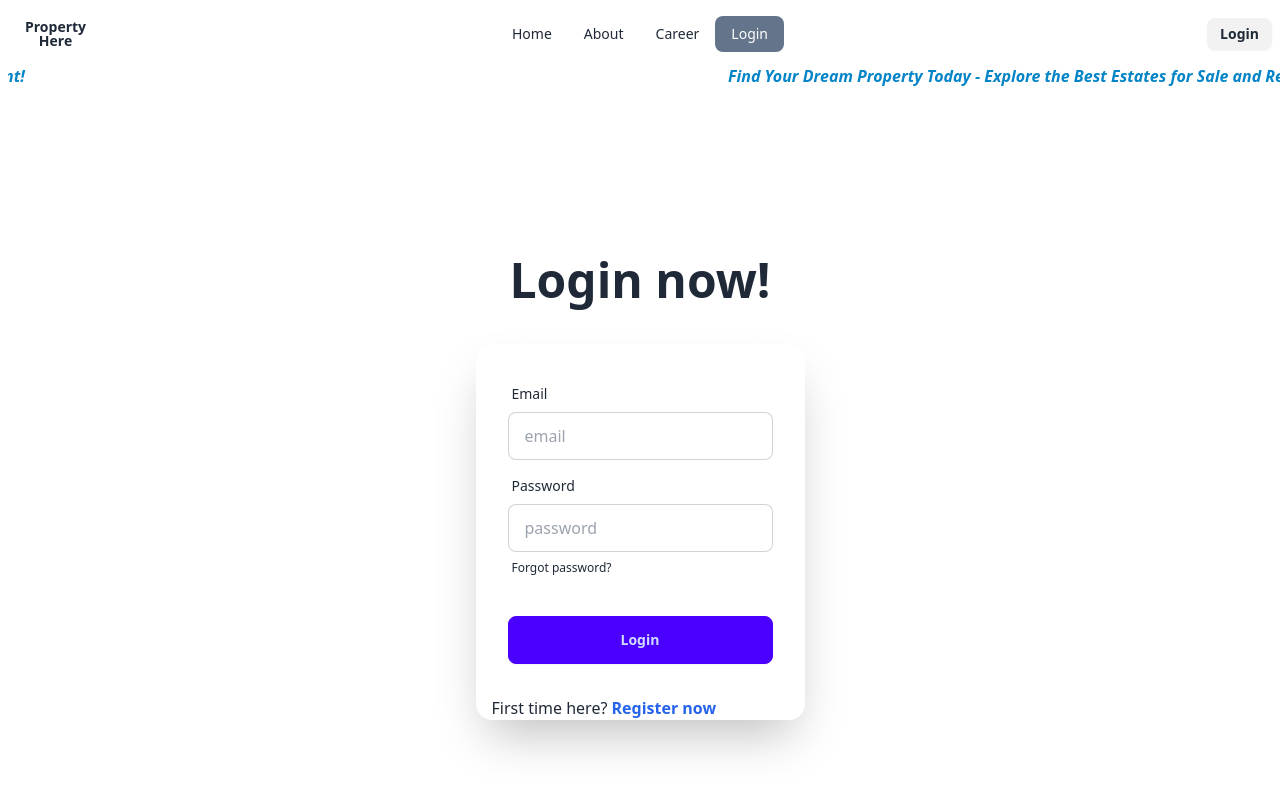
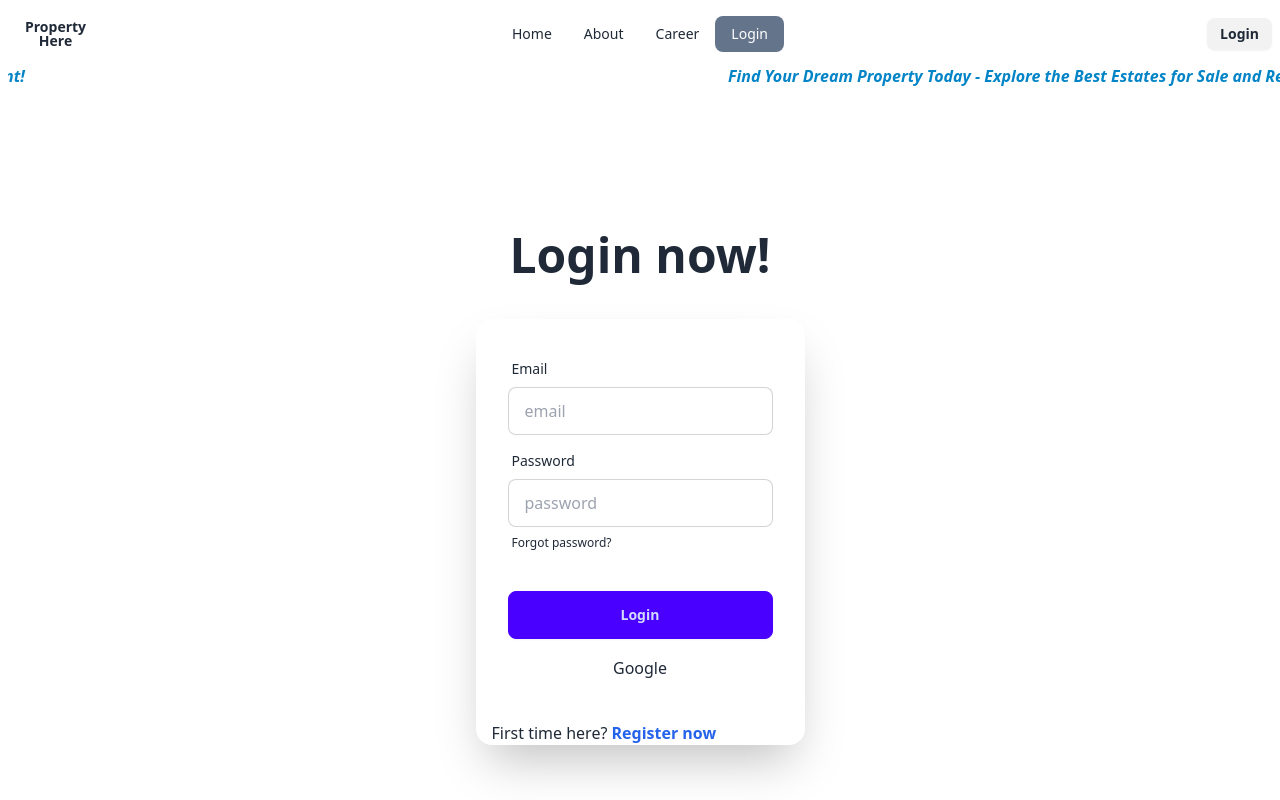
Before and after one commit to princemahmood117/Property-here, a React (Vite) app: page /login in a window 1280 px wide. Shown: the top 800 px of the page. Built offline with nearby package versions, Linux system fonts and the light colour scheme; no server answers.

Commit message:
google added

```diff
--- a/src/components/ContextProvider/ContextProvider.jsx
+++ b/src/components/ContextProvider/ContextProvider.jsx
@@ -1,7 +1,7 @@
 import { createContext, useEffect, useState } from "react";
 
 import auth from '../../firebase/firebase.config'
-import { createUserWithEmailAndPassword, onAuthStateChanged, signInWithEmailAndPassword, signOut } from 'firebase/auth';
+import { createUserWithEmailAndPassword, GoogleAuthProvider, onAuthStateChanged, signInWithEmailAndPassword, signInWithPopup, signOut } from 'firebase/auth';
 
 export const AuthContext = createContext(null);
 
@@ -19,9 +19,9 @@ const ContextProvider = ({children}) => {
 
     // user login
 
-    const login = (email,password)=>{
+    const signInUser = (email,password)=>{
         setLoading(true)
-        return signInWithEmailAndPassword(auth,email,password)
+        return signInWithEmailAndPassword(auth,email,password);
 
     }
 
@@ -30,6 +30,13 @@ const ContextProvider = ({children}) => {
         setLoading(true)
         return signOut(auth)
 
+    }
+
+    const googleProvider = new GoogleAuthProvider()
+
+    const signInwithGoogle = () => {
+        setLoading(true)
+        return signInWithPopup(auth,googleProvider);
     }
 
     // observer
@@ -50,7 +57,7 @@ const ContextProvider = ({children}) => {
     },[]);
 
 
-   const authValues = {createUser,login,loading,user,logOut};
+   const authValues = {createUser,signInUser,loading,user,logOut,signInwithGoogle};
     return (
         <AuthContext.Provider value={authValues}>
             {children}
--- a/src/components/Login/Login.jsx
+++ b/src/components/Login/Login.jsx
@@ -4,8 +4,8 @@ import { AuthContext } from '../ContextProvider/ContextProvider';
 
 const Login = () => {
 
-  const {login} = useContext(AuthContext)
-  const [error,setError] = useState("")
+  const {signInUser,signInwithGoogle} = useContext(AuthContext);
+  const [error,setError] = useState("");
 
 
   const handleLogin = (e) => {
@@ -13,20 +13,31 @@ const Login = () => {
 
     const email = e.target.email.value;
     const password = e.target.password.value;
+
     console.log(email,password);
 
-    login()
-    then(result=>{
+    signInUser(email,password)
+    .then(result=>{
       console.log(result.user);
-      e.target.reset()}
+      e.target.reset()
+      }
     )
     .catch(() => {
       setError("Login Error")
     })
+  }
 
+  const handleGoogleSignIn = (e) => {
 
-
-
+    signInwithGoogle()
+    .then(result=>{
+      console.log(result.user);
+      e.target.reset()
+      navigate('/')
+    })
+    .catch(error => {
+      console.log(error);
+    })
   }
 
       // show the top of the page after clicking on "Read more"
@@ -41,7 +52,7 @@ const Login = () => {
       <h1 className="text-5xl font-bold mb-6">Login now!</h1>
 
     </div>
-    <div className="card bg-base-100 w-full shrink-0 shadow-2xl">
+    <div className="card bg-base-100 w-full shadow-2xl">
       <form onSubmit={handleLogin} className="card-body">
         <div className="form-control">
           <label className="label">
@@ -61,6 +72,10 @@ const Login = () => {
         <div className="form-control mt-6">
           <button className="btn btn-primary">Login</button>
         </div>
+
+        <div className='flex justify-center'>
+        <button onClick={handleGoogleSignIn} className="btn-ghost p-2 rounded-sm">Google</button>
+        </div>
       </form>
 
       <p className='ml-4'>First time here? <Link to='/register' className='text-blue-600 font-bold'>Register now</Link> </p>
```
